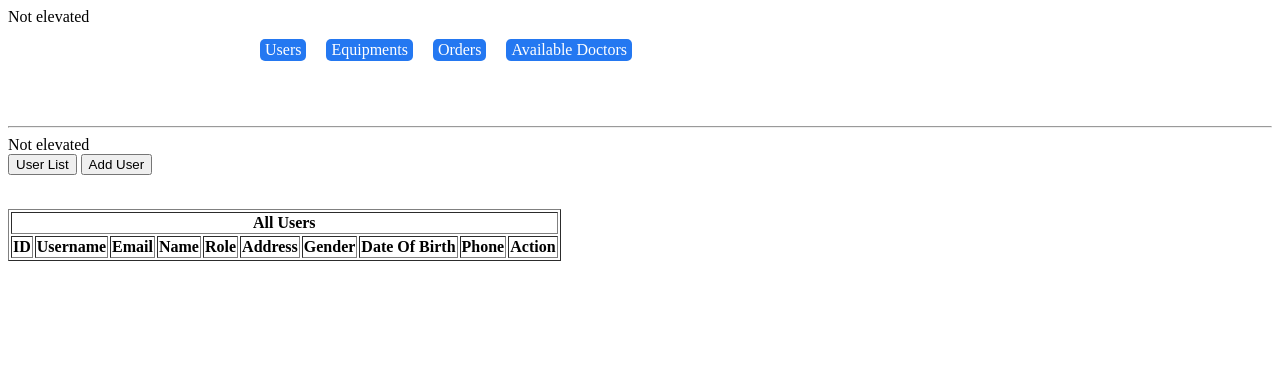
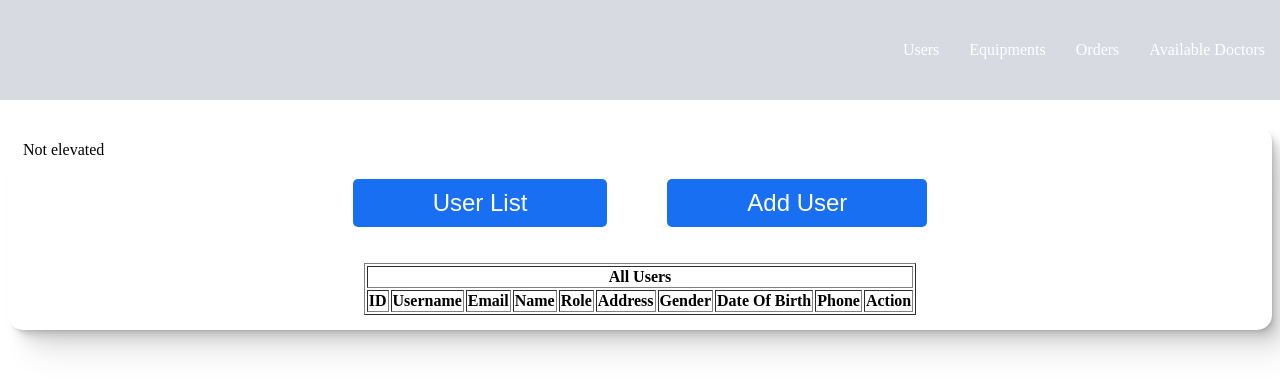
Before and after one commit to ashrhmn/webtech-project, a PHP site: page /dashboard/roles/admin/dashboard.php in a window 1280 px wide. Shown: the top 392 px of the page. Run offline with PHP 8.4, Linux system fonts and the light colour scheme; data that the repository does not hold is empty.

Commit message:
Add shadow styling

```diff
--- a/views/dashboard/roles/admin/dashboard.php
+++ b/views/dashboard/roles/admin/dashboard.php
@@ -10,23 +10,44 @@ include_once('secureRoute.php');
         display: flex;
         align-items: center;
         height: 100px;
-        /* background-color: #1727fa; */
-        position: absolute;
+        background-color: #d7dae0;
+        position: fixed;
         top: 0;
-        left: 250;
+        right: 0;
         width: 100%;
+        justify-content: end;
     }
 
     nav>a {
         text-decoration: none;
-        background-color: #2478f1;
+        /* background-color: #2478f1; */
         padding: 2px 5px;
         margin: 0 10px;
         color: white;
         border-radius: 5px;
     }
-    #dashboardView{
+
+    nav>a:hover {
+        background-color: #9fa1ab;
+        transition: all linear 0.5s;
+    }
+
+    #dashboardView {
         margin-top: 100px;
+        background-color: #fff;
+        border-radius: 15px;
+        padding: 15px;
+        box-shadow:
+            0.3px 0.4px 0.5px -1px rgba(0, 0, 0, 0.017),
+            0.7px 0.9px 1px -1px rgba(0, 0, 0, 0.025),
+            1.2px 1.5px 1.7px -1px rgba(0, 0, 0, 0.031),
+            1.8px 2.3px 2.6px -1px rgba(0, 0, 0, 0.035),
+            2.6px 3.3px 3.8px -1px rgba(0, 0, 0, 0.04),
+            3.7px 4.6px 5.3px -1px rgba(0, 0, 0, 0.045),
+            5.3px 6.5px 7.5px -1px rgba(0, 0, 0, 0.049),
+            7.7px 9.5px 11px -1px rgba(0, 0, 0, 0.055),
+            11.8px 14.6px 16.9px -1px rgba(0, 0, 0, 0.063),
+            21px 26px 30px -1px rgba(0, 0, 0, 0.08);
     }
 </style>
 <br>
@@ -40,7 +61,6 @@ include_once('secureRoute.php');
 </form>
 
 <div id="dashboardView">
-    <hr>
     <?php
 
     if (isset($_GET['tab'])) {
--- a/views/dashboard/roles/admin/manageUsers/index.php
+++ b/views/dashboard/roles/admin/manageUsers/index.php
@@ -11,11 +11,42 @@ $allUsers = getAllUser();
 
 ?>
 
-<form action="#" method="POST">
+<style>
+    .nav>input {
+        padding: 10px 80px;
+        margin: 20px 30px;
+        border: 0px;
+        font-size: 24px;
+        color: #fff;
+        border-radius: 5px;
+        background-color: #196ff1;
+        cursor: pointer;
+    }
+
+    .nav>input:hover {
+        background-color: #0a5099;
+        transition: all linear 0.25s;
+    }
+
+    .nav {
+        width: 100%;
+        display: flex;
+        justify-content: center;
+    }
+
+    .dataView{
+        display: flex;
+        width: 100%;
+        justify-content: center;
+    }
+</style>
+
+<form class="nav" action="#" method="POST">
     <input type="submit" name="userList" value="User List">
     <input type="submit" name="addUser" value="Add User">
     <br><br>
 </form>
+<div class="dataView">
     <?php
 
     if (isset($_POST['userList'])) {
@@ -31,3 +62,4 @@ if (isset($_POST['addUser'])) {
     include('userList.php');
 
     ?>
+</div>
```
Also changed, not shown: views/dashboard/index.php (+27 -9 lines). Lines whose indentation alone changed are shown as unchanged.
